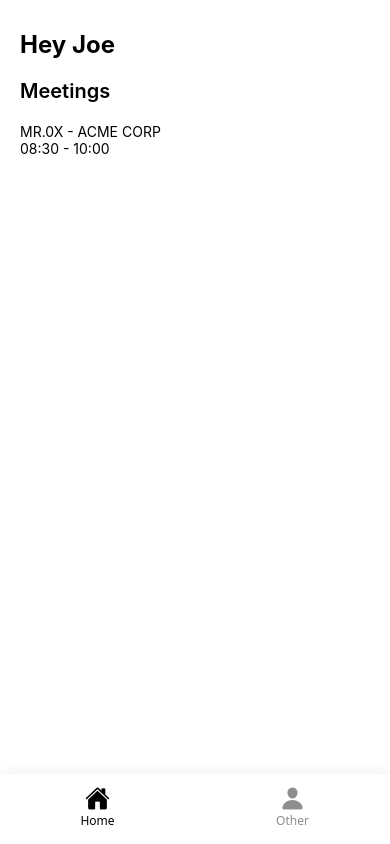
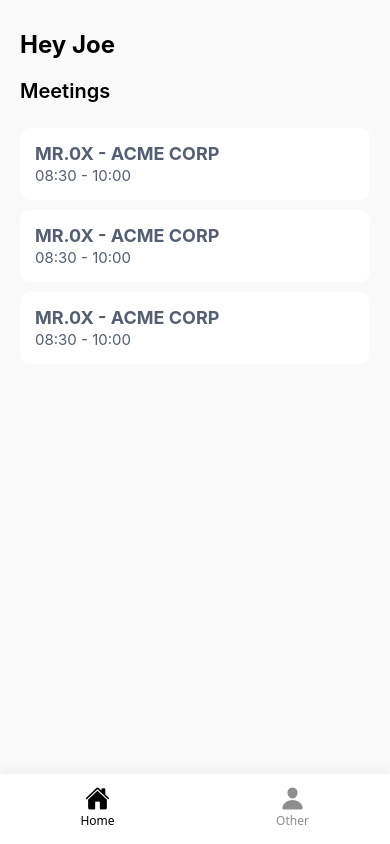
Before and after one commit to naldo1026/fora-react-native, a React Native app: screen /Home in a window 390 px wide. Built offline with nearby package versions, Linux system fonts and the light colour scheme.

Commit message:
got basic styling for the meeting card. need to do the qr code box

```diff
--- a/components/MeetingCard.tsx
+++ b/components/MeetingCard.tsx
@@ -19,11 +19,16 @@ const MeetingCard = ({ title, time }: MeetingCardType) => {
 }
 
 const styles = StyleSheet.create({
-  card: {},
+  card: {
+    padding: 15,
+    backgroundColor: "white",
+    borderRadius: 10,
+    marginVertical: 5,
+  },
 
-  title: {},
+  title: { color: "#545F71", fontWeight: "700", fontSize: 18 },
 
-  time: {},
+  time: { color: "#545F71", fontSize: 15, marginTop: 2 },
 })
 
 export default MeetingCard
--- a/screens/HomeScreen.tsx
+++ b/screens/HomeScreen.tsx
@@ -15,6 +15,8 @@ const HomeScreen = () => {
         <Text style={styles.sectionTitle}>Meetings</Text>
 
         <MeetingCard title={"MR.0X - ACME CORP"} time={"08:30 - 10:00"} />
+        <MeetingCard title={"MR.0X - ACME CORP"} time={"08:30 - 10:00"} />
+        <MeetingCard title={"MR.0X - ACME CORP"} time={"08:30 - 10:00"} />
       </View>
     </SafeAreaView>
   )
@@ -23,7 +25,7 @@ const HomeScreen = () => {
 const styles = StyleSheet.create({
   safe: {
     flex: 1,
-    backgroundColor: "#fff",
+    backgroundColor: "#F9F9F9",
   },
 
   container: {
```
